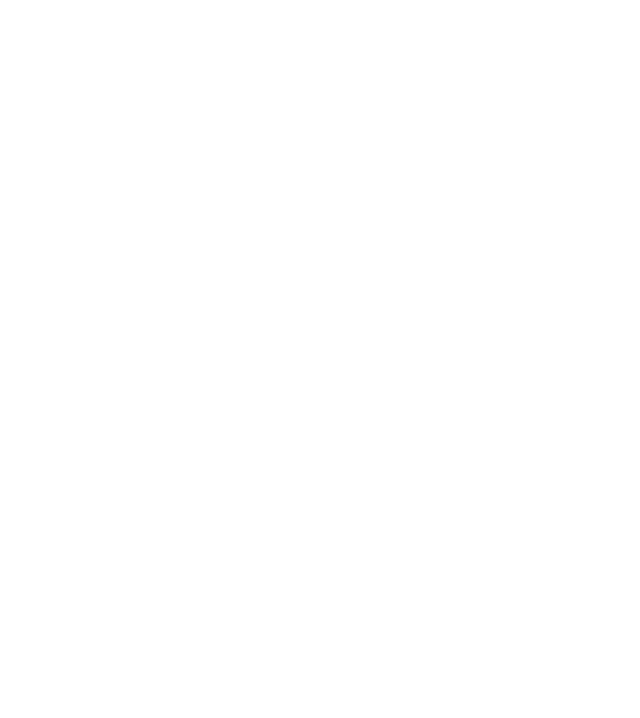
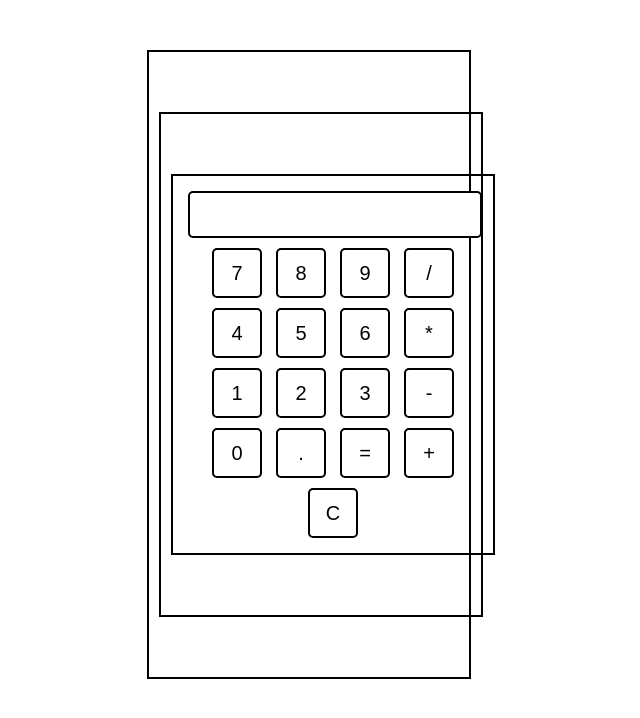
Before and after one commit to reipared/calculator, a plain HTML site: page index.html in a window 1280 px wide. Shown: the whole page, without its empty margins (331-971 px from the left). Drawn offline with Linux system fonts and the light colour scheme.

Commit message:
remade index

```diff
--- a/index.html
+++ b/index.html
@@ -1,10 +1,130 @@
 <!DOCTYPE html>
 <html lang="en">
 	<head>
+		<!-- Meta tags -->
 		<meta charset="UTF-8" />
 		<meta http-equiv="X-UA-Compatible" content="IE=edge" />
 		<meta name="viewport" content="width=device-width, initial-scale=1.0" />
+
+		<!-- Title -->
 		<title>Document</title>
+
+		<!-- Stylesheet -->
+		<link rel="stylesheet" href="styles/styles.css" />
 	</head>
-	<body></body>
+	<body>
+		<div id="calculator">
+			<input
+				type="text"
+				id="display"
+				readonly
+				aria-label="display calculator"
+			/><br />
+			<input
+				type="button"
+				value="7"
+				aria-label="button"
+				onclick="addToDisplay('7')"
+			/>
+			<input
+				type="button"
+				value="8"
+				aria-label="button"
+				onclick="addToDisplay('8')"
+			/>
+			<input
+				type="button"
+				value="9"
+				aria-label="button"
+				onclick="addToDisplay('9')"
+			/>
+			<input
+				type="button"
+				value="/"
+				aria-label="button"
+				onclick="addToDisplay('/')"
+			/>
+			<input
+				type="button"
+				value="4"
+				aria-label="button"
+				onclick="addToDisplay('4')"
+			/>
+			<input
+				type="button"
+				value="5"
+				aria-label="button"
+				onclick="addToDisplay('5')"
+			/>
+			<input
+				type="button"
+				value="6"
+				aria-label="button"
+				onclick="addToDisplay('6')"
+			/>
+			<input
+				type="button"
+				value="*"
+				aria-label="button"
+				onclick="addToDisplay('*')"
+			/>
+			<input
+				type="button"
+				value="1"
+				aria-label="button"
+				onclick="addToDisplay('1')"
+			/>
+			<input
+				type="button"
+				value="2"
+				aria-label="button"
+				onclick="addToDisplay('2')"
+			/>
+			<input
+				type="button"
+				value="3"
+				aria-label="button"
+				onclick="addToDisplay('3')"
+			/>
+			<input
+				type="button"
+				value="-"
+				aria-label="button"
+				onclick="addToDisplay('-')"
+			/>
+			<input
+				type="button"
+				value="0"
+				aria-label="button"
+				onclick="addToDisplay('0')"
+			/>
+			<input
+				type="button"
+				value="."
+				aria-label="button"
+				onclick="addToDisplay('.')"
+			/>
+			<input
+				type="button"
+				value="="
+				aria-label="button"
+				onclick="calculate()"
+			/>
+			<input
+				type="button"
+				value="+"
+				aria-label="button"
+				onclick="addToDisplay('+')"
+			/>
+			<input
+				type="button"
+				value="C"
+				aria-label="button"
+				onclick="clearDisplay()"
+			/>
+		</div>
+
+		<!-- JavaScript script-->
+		<script src="script.js"></script>
+	</body>
 </html>
```
